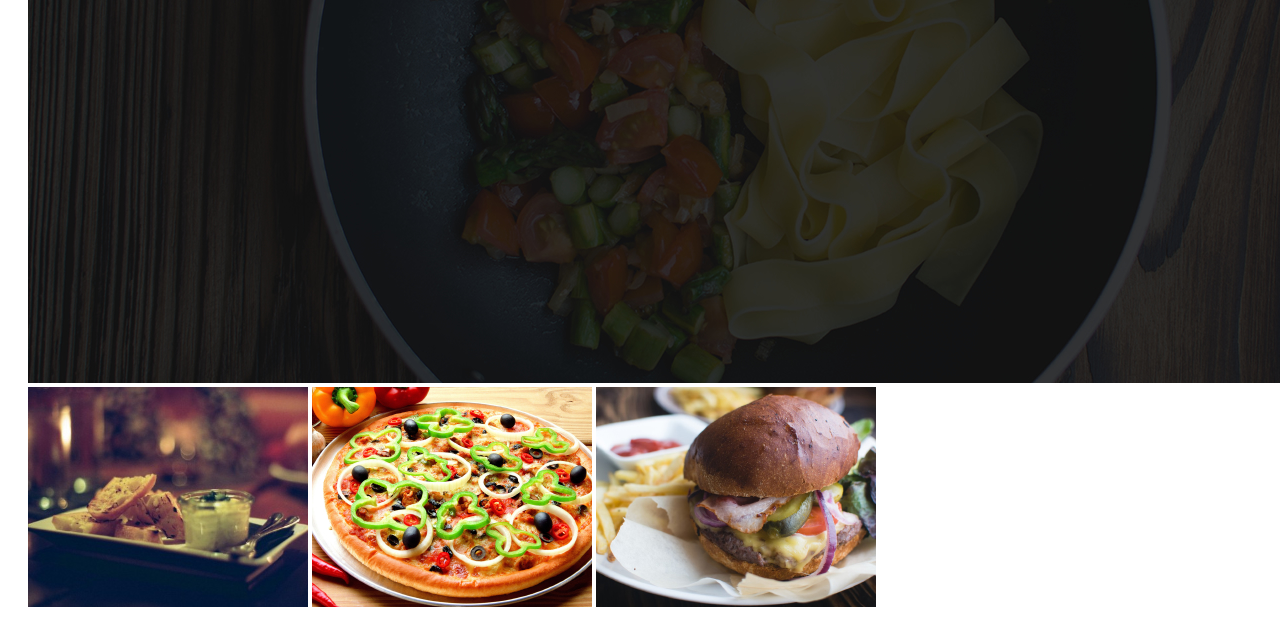
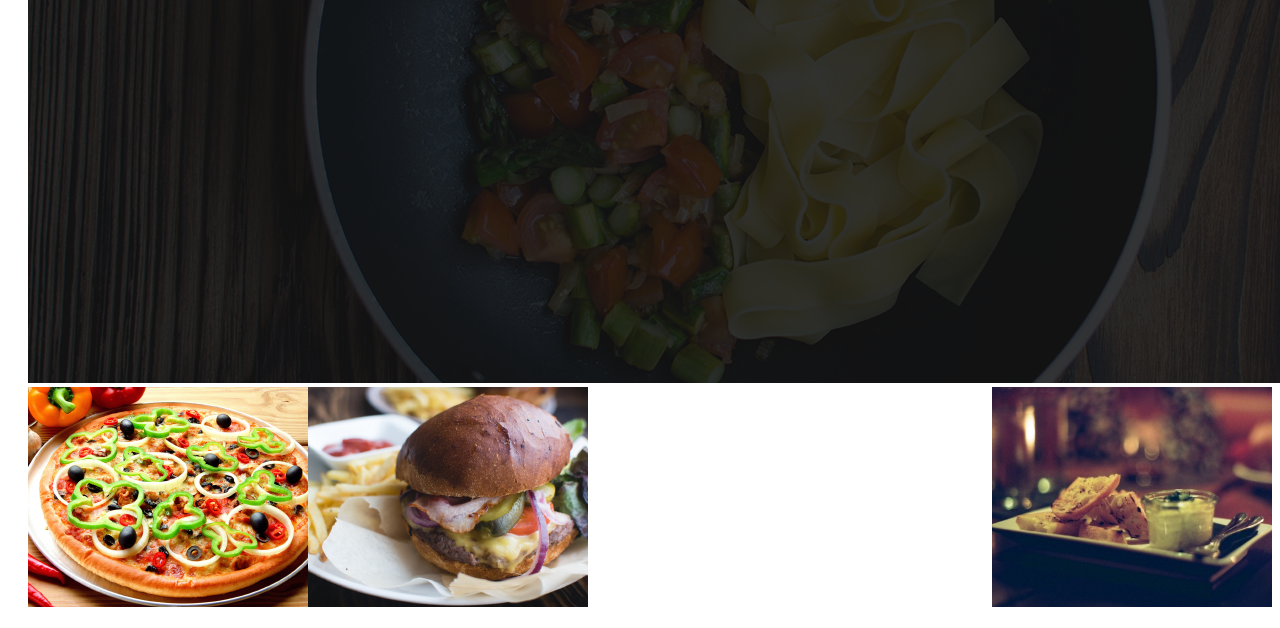
Before and after one commit to MKaringa/jikoni, a plain HTML site: page index.html in a window 1280 px wide. Shown: the part 3172-3800 px from the top of the page. Drawn offline with Linux system fonts and the light colour scheme.

Commit message:
Styling images for foods offered

```diff
--- a/index.css
+++ b/index.css
@@ -88,5 +88,14 @@ body{
     background-size: 100%;
 }
 .menu > id{
-    flex-direction: column;
+    flex-direction: row;
 }
+#cp{
+    float: left;
+}
+#cb{
+    float: right;
+}
+#bb{
+    display: inline-block;
+}
```
